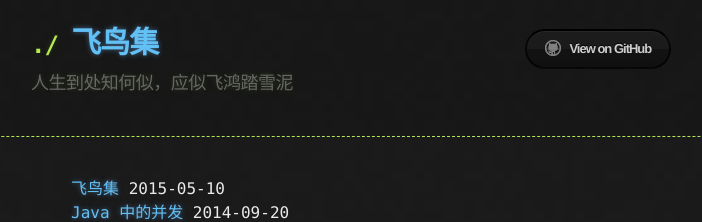
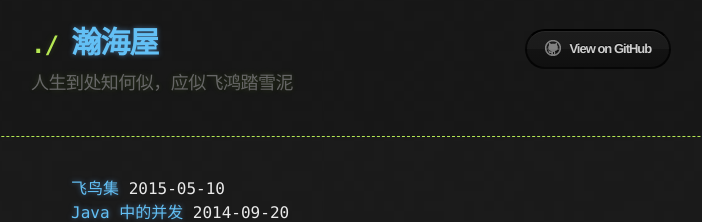
Before and after one commit to hursion/VastHouse, a Jekyll site: the page built from index.html, in a window 1280 px wide. Shown: the top 222 px of the page, without its empty margins (209-911 px from the left). Built offline with Jekyll 4.4.1, drawn with Linux system fonts in a browser that asks for light colours; Markdown is read by kramdown in place of the engine named in the settings; the list of posts is cut into pages by our own code.

Commit message:
Update _config.yml

```diff
--- a/_config.yml
+++ b/_config.yml
@@ -46,7 +46,7 @@
 title: Jekyll Theme
 description: Just another Jekyll theme design and code by zhanxin.info.
 keywords: Jekyll Theme
-url: /StrayBirds
+url: /VastHouse
 feed: /atom.xml
 favicon: http://jekyllrb.com/favicon.png
 
@@ -65,10 +65,10 @@
 
 #Author config
 author:
-    name: minixalpha
-    email: xkzbeta@outlook.comment
+    name: hursion
+    email: 15221954905@163.com
     imageLink: https://avatars.githubusercontent.com/minixalpha
-    simpleIntro: 我是 minixalpha
+    simpleIntro: 我是 hursion
     detailIntro:
       <p>Jekyll 是一个简洁的、特别针对博客平台的 静态网站 生成器。它使用一个模板目录作为网站布局的基础框架，并在其上运行 Textile 、 Markdown 或 Liquid 标记语言的转换器，最终生成一个完整的静态Web站点，可以被放置在Apache或者你喜欢的其他任何Web服务器上。它同时也是 GitHub Pages 、一个由 GitHub 提供的用于托管项目主页或博客的服务，在后台所运行的引擎。</p>
       <p>很早之前，使用过 wordpress 来写博客。但是还要处理很多的底层问题。而使用 Jekyll 来写博客，可以很简单，写 Markdown 就好。然而，Jekyll 还很年轻，没有很多主题的支持。这里的主题，就是为 Jekyll 而写的。希望你能喜欢。</p>
@@ -110,20 +110,20 @@
 #comment config
 disqus:
   config: false
-  id: minixalpha
+  id: hursion
 
 
 #################################### global configure #######################################
 
 username: hursion
-baseurl: /StrayBirds
+baseurl: /VastHouse
 markdown: redcarpet
 safe: false
 highlighter: pygments
-title: 飞鸟集
+title: 瀚海屋
 description: 人生到处知何似，应似飞鸿踏雪泥
 theme: hack
-disqusname: minixalpha
+disqusname: hursion
 
 # theme can be: hack, leap-day, merlot, midnight, minimal, modernist, slate, time-machine, kunka
 # those themes are all come from GitHub Pages Themes
```
